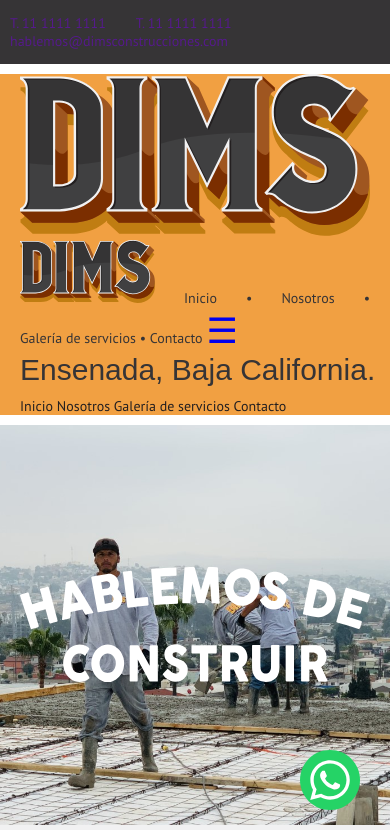
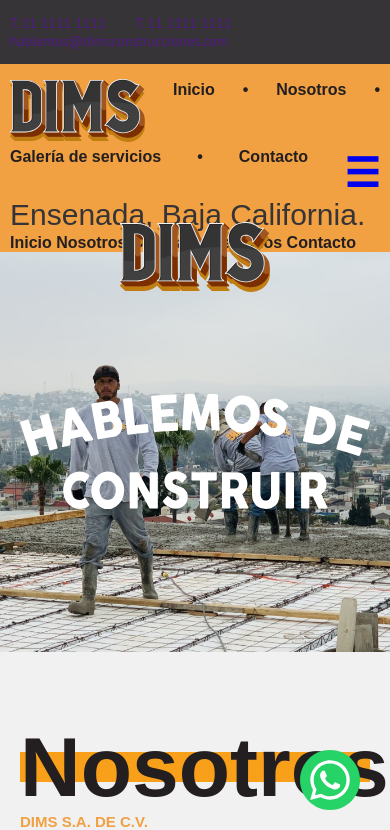
Before and after one commit to carlosjimenezh/dims, a PHP site: page /index.php?a=estilo in a window 390 px wide. Shown: the top 830 px of the page. Run offline with PHP 8.4, Linux system fonts and the light colour scheme; some libraries are stand-ins or nearby versions; some web fonts are replaced.

Commit message:
cambiar estilos que involucran a header por nav

```diff
--- a/estilo.css
+++ b/estilo.css
@@ -81,22 +81,22 @@ ul {padding-inline-start:15px}
 	margin: 0
 }
 
-header span, footer span {
+nav span, footer span {
 	cursor: pointer
 }
 
-header .contenido {
+header .contenido, nav .contenido {
 	margin: 0 auto;
 }
 
-header .w3-bar {
+.w3-bar {
 	font-size: 16px;
 	font-weight: bold;
 	position: relative;
 	overflow: visible
 }
 
-header nav .navbar {
+nav .navbar {
 	color: #231f20;
 	max-width: 450px;
 	display:flex;
@@ -105,7 +105,7 @@ header nav .navbar {
 	justify-content:space-between
 }
 
-header .w3-bar-item {
+nav .w3-bar-item {
 	padding: 0!important;
 }
 
@@ -118,7 +118,7 @@ header .contactos .contenido {
 	padding: 14px 10px
 }
 
-header nav .logo {
+nav .logo {
 	bottom: -40px;
 	right: 50%;
 	position: absolute;
@@ -300,13 +300,13 @@ footer .contacto {text-align: right; font-weight: bold;}
 	h2{font-size:6em}
 	h3{font-size:20px}
 	h4{font-size: 70px;}
-	header .w3-bar {padding: 15px 0}
+	nav .w3-bar {padding: 15px 0}
 
 	footer {
 		font-size: 16px;
 	}
 	footer .contacto {text-align: center}
-	header nav .navbar {max-width: 100%;}
+	nav .navbar {max-width: 100%;}
 	#valores .w3-row img {width: 140px;}
 	#contacto form .mitadder{margin-top: 0}
 	footer ul {padding-left: 0}
@@ -339,7 +339,7 @@ footer .contacto {text-align: right; font-weight: bold;}
 }
 
 @media only screen and (min-width: 601px) and (max-width:1072px) {
-	header nav .logo {bottom: -45px;}
+	nav .logo {bottom: -45px;}
 }
 
 
```
